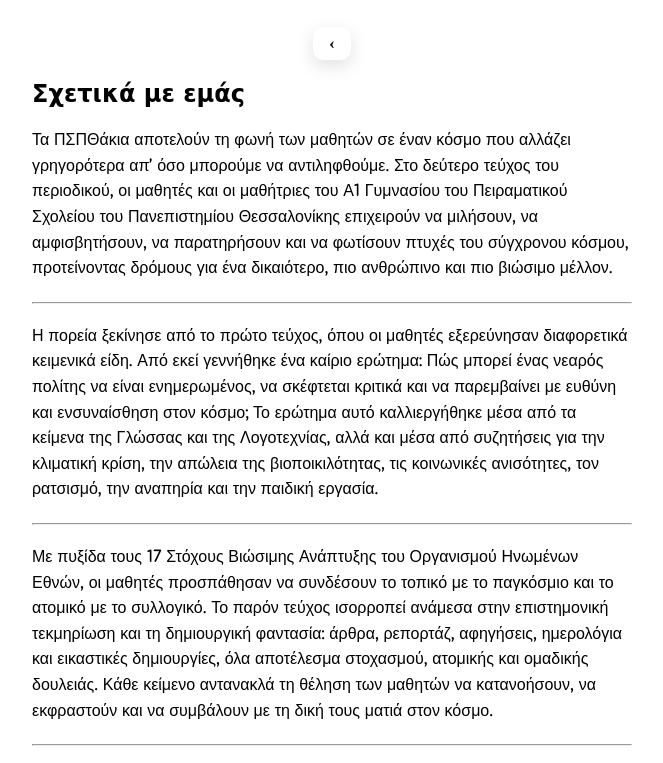
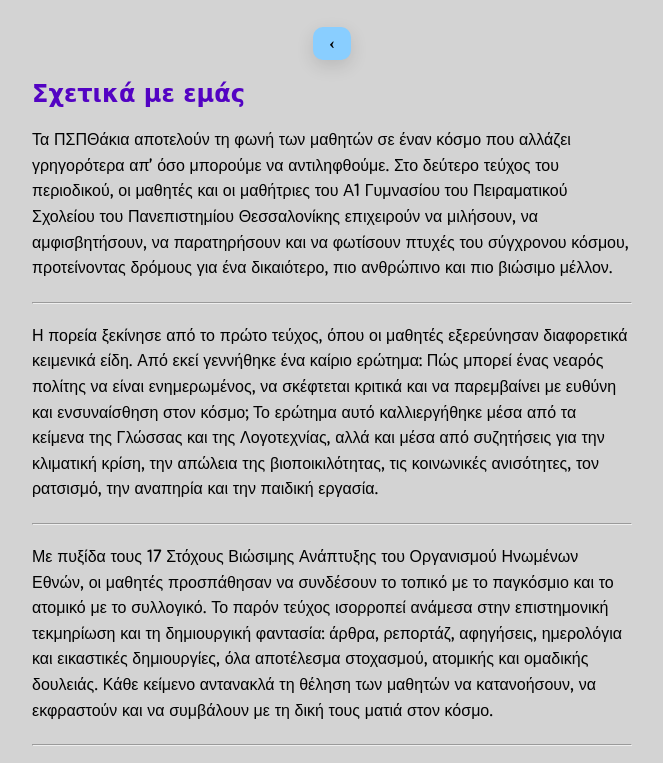
Before and after one commit to Narnia112/newspaper, a plain HTML site: page newspaper/about/index.html in a window 1280 px wide. Shown: the part 133-896 px from the top of the page, without its empty margins (308-971 px from the left). Drawn offline with Linux system fonts and the light colour scheme; the site is published under a folder, as on GitHub Pages, so addresses that start at the root find nothing; a web font is replaced by a local one.

Commit message:
Added relative URLs to work on github pages

```diff
--- a/newspaper/about/index.html
+++ b/newspaper/about/index.html
@@ -6,9 +6,9 @@
     <meta charset="UTF-8">
     <meta name="viewport" content="width=device-width, initial-scale=1.0">
     <title>Τα ΠΣΠΘάκια | Η Ιστοσελίδα μας</title>
-    <link rel="stylesheet" href="/assets/styles.css">
-    <link rel="stylesheet" href="styles-desktop.css" media="(hover: hover)">
-    <link rel="stylesheet" href="styles-mobiles.css" media="(hover: none)">
+    <link rel="stylesheet" href="../../assets/styles.css">
+    <link rel="stylesheet" href="./styles-desktop.css" media="(hover: hover)">
+    <link rel="stylesheet" href="./styles-mobiles.css" media="(hover: none)">
     <link rel="preconnect" href="https://fonts.googleapis.com">
     <link rel="preconnect" href="https://fonts.gstatic.com" crossorigin>
     <link href="https://fonts.googleapis.com/css2?family=Comfortaa:wght@700&family=Tektur:wght@500&display=swap"
@@ -29,7 +29,7 @@
 
     <main class="content">
         <nav>
-            <a class="btn btn-learn" href="/newspaper/home/" aria-label="Learn more about us">
+            <a class="btn btn-learn" href="../home/" aria-label="Learn more about us">
                 <span class="btn-arrow" aria-hidden="true">‹</span>
             </a>
         </nav>
@@ -84,7 +84,7 @@
         </p>
     </footer>
 
-    <script src="script.js"></script>
+    <script src="./script"></script>
 
 </body>
 
```
Also changed, not shown: newspaper/home/index.html (+6 -6 lines).
